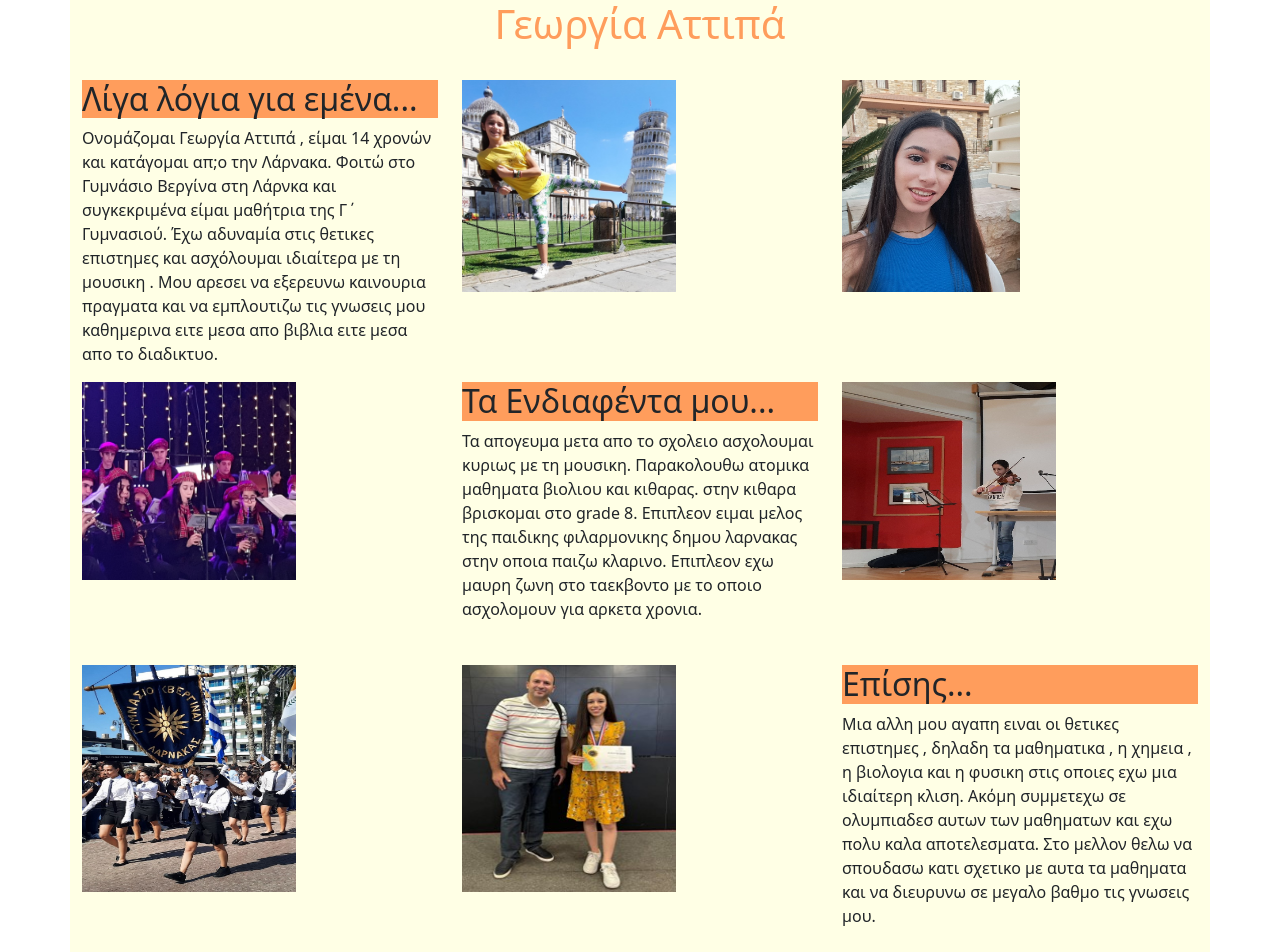
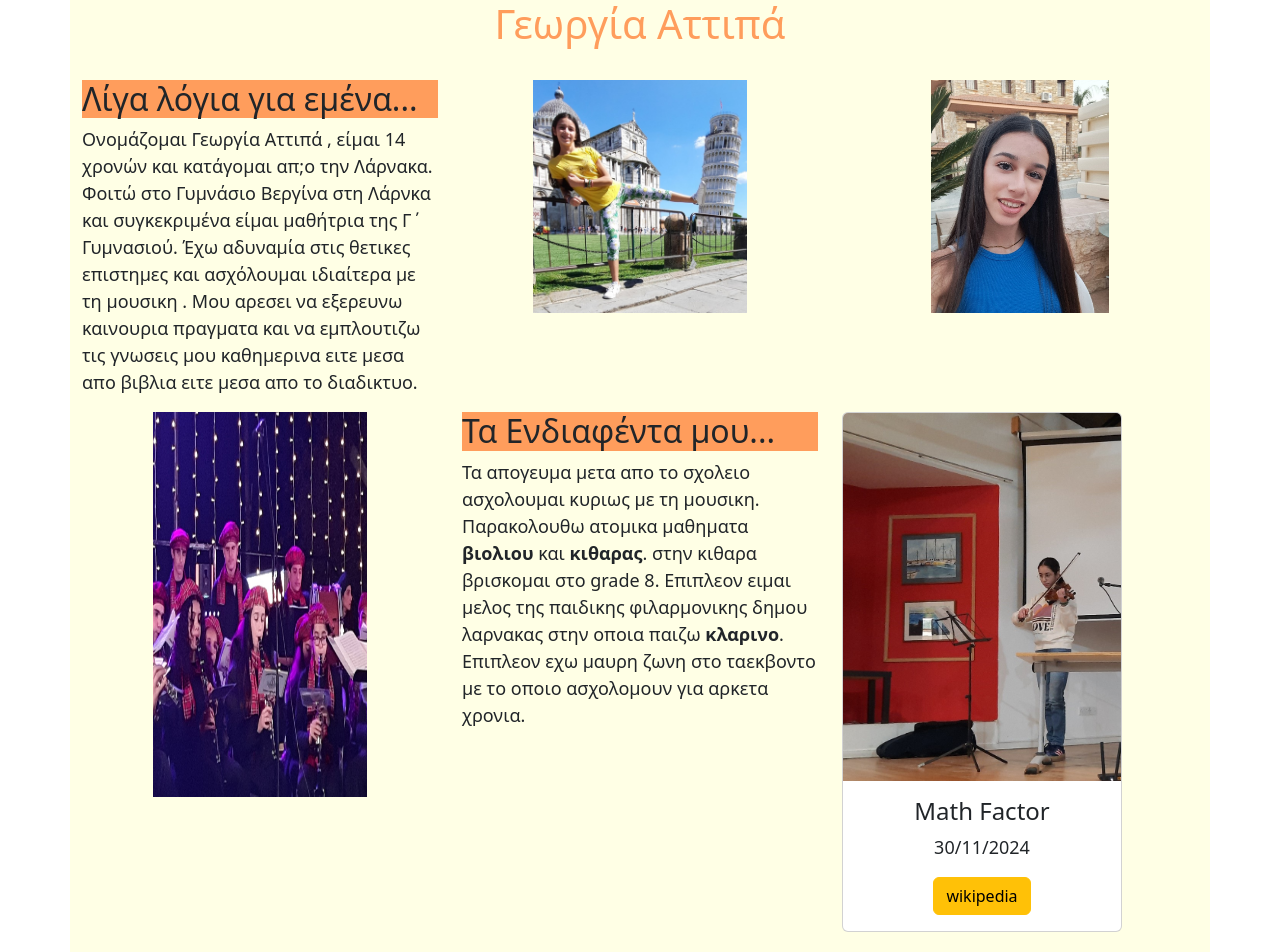
Before and after one commit to georgiattipa/georgiattipa.github.io, a plain HTML site: page index.html in a window 1280 px wide. Shown: the top 952 px of the page. Drawn offline with nearby package versions, Linux system fonts and the light colour scheme.

Commit message:
Add files via upload

```diff
--- a/css/style.css
+++ b/css/style.css
@@ -49,3 +49,21 @@ h1{
 	color:#ff9d5c;
 
 }
+
+.one{
+	text-align: center;
+}
+
+p{
+	font-size: 18px;
+
+}
+
+.mathfactor{
+
+	font-size: 14px;
+}
+
+.card{
+	margin-bottom: 30px;
+}
--- a/index.html
+++ b/index.html
@@ -21,33 +21,43 @@
 						χρονών και κατάγομαι απ;o την Λάρνακα. Φοιτώ στο Γυμνάσιο Βεργίνα στη Λάρνκα και συγκεκριμένα είμαι μαθήτρια της Γ΄ Γυμνασιού. Έχω αδυναμία στις θετικες επιστημες και ασχόλουμαι ιδιαίτερα με τη μουσικη . Μου αρεσει να εξερευνω καινουρια πραγματα και να εμπλουτιζω τις γνωσεις μου καθημερινα ειτε μεσα απο βιβλια ειτε μεσα απο το διαδικτυο. <br>
 					</p>
 				</div>
-				<div class="col-12 col-md-4">
+				<div class="col-12 col-md-4 one">
 					<img class="ikonaproti" src="img/ikonaproti.jpg">
 				</div>
-				<div class="col-12 col-md-4">
+				<div class="col-12 col-md-4 one">
 					<img class="ikonadeuteri" src="img/ikonadeuteri.jpg">
 				</div>
 			</div>
 			<div class="row">
-				<div class="col-12 col-md-4">
+				<div class="col-12 col-md-4 one">
 					<img class="ikonatetarti" src="img/ikonatetarti.jpg">
 				</div>
 				<div class="col-12 col-md-4">
 					<h2 class="logia"> Τα Ενδιαφέντα μου...</h2>
-					<p>Τα απογευμα μετα απο το σχολειο ασχολουμαι κυριως με τη μουσικη. Παρακολουθω ατομικα μαθηματα βιολιου και κιθαρας. στην κιθαρα βρισκομαι στο grade 8. Eπιπλεον ειμαι μελος της παιδικης φιλαρμονικης δημου λαρνακας στην οποια παιζω κλαρινο. Επιπλεον εχω μαυρη ζωνη στο ταεκβοντο με το οποιο ασχολομουν για αρκετα χρονια. </p>
+					<p>Τα απογευμα μετα απο το σχολειο ασχολουμαι κυριως με τη μουσικη. Παρακολουθω ατομικα μαθηματα <strong>βιολιου</strong> και <strong>κιθαρας</strong>. στην κιθαρα βρισκομαι στο grade 8. Eπιπλεον ειμαι μελος της παιδικης φιλαρμονικης δημου λαρνακας στην οποια παιζω <strong>κλαρινο</strong>. Επιπλεον εχω μαυρη ζωνη στο ταεκβοντο με το οποιο ασχολομουν για αρκετα χρονια. </p>
 				</div>
-				<div class="col-12 col-md-4">
-					<img class="ikonatriti" src="img/ikonatriti.jpg">
+				<div class="col-12 col-md-4 one">
+					<div class="card" style="width:280px">
+    <img class="card-img-top ikonatriti" src="img/ikonatriti.jpg" alt="Card image" style="width:100%">
+    <div class="card-body">
+      <h4 class="card-title">Math Factor </h4>
+					    <p>30/11/2024 </p>
+      <a href="https://en.wikipedia.org/wiki/Mathematics" class="btn btn-warning" target="_blank">wikipedia</a>
+    </div>
+  </div>
+
+
+
 				</div>
 			</div>
 			<div class="row">
-				<div class="col-12 col-md-4">
+				<div class="col-12 col-md-4 one">
 					<img class="ikonapempti" src="img/ikonapempti.jpg">
 				</div>
-				<div class="col-12 col-md-4">
+				<div class="col-12 col-md-4 one">
 					<img class="ikonaekti" src="img/ikonaekti.jpg">
 				</div>
-				<div class="col-12 col-md-4 ">
+				<div class="col-12 col-md-4">
 					<h2 class="logia"> Eπίσης... </h2>
 					<p>Μια αλλη μου αγαπη ειναι οι θετικες επιστημες , δηλαδη τα μαθηματικα , η χημεια , η βιολογια και η φυσικη στις οποιες εχω μια ιδιαίτερη κλιση. Ακόμη συμμετεχω σε ολυμπιαδεσ αυτων των μαθηματων και εχω πολυ καλα αποτελεσματα. Στο μελλον θελω να σπουδασω κατι σχετικο με αυτα τα μαθηματα και να διευρυνω σε μεγαλο βαθμο τις γνωσεις μου.</p>
 
```
